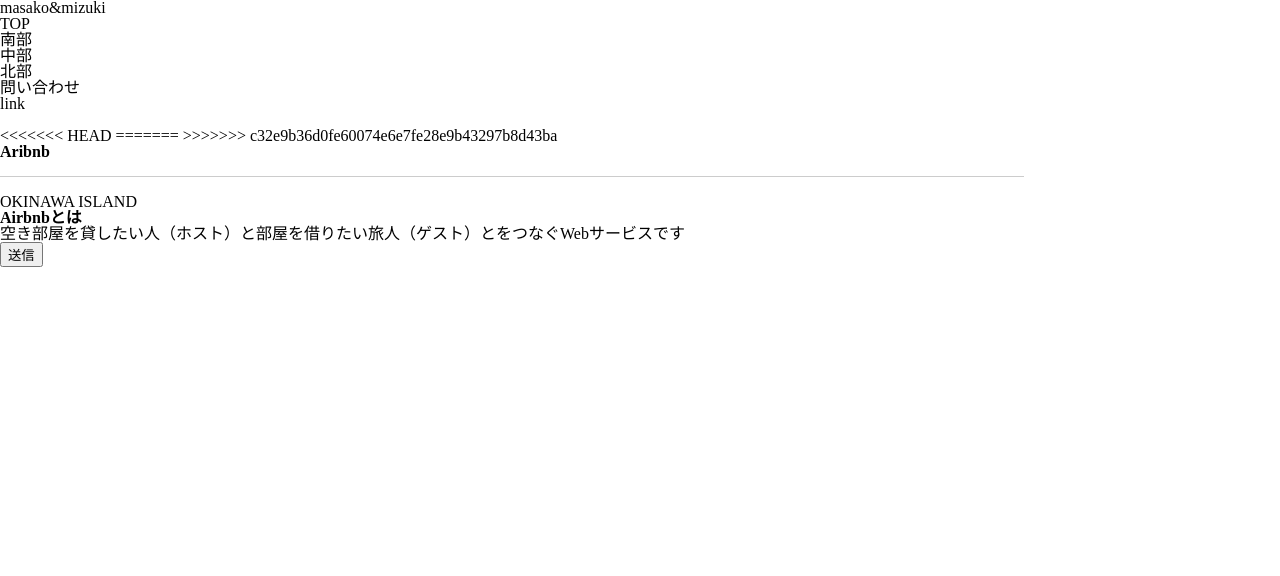
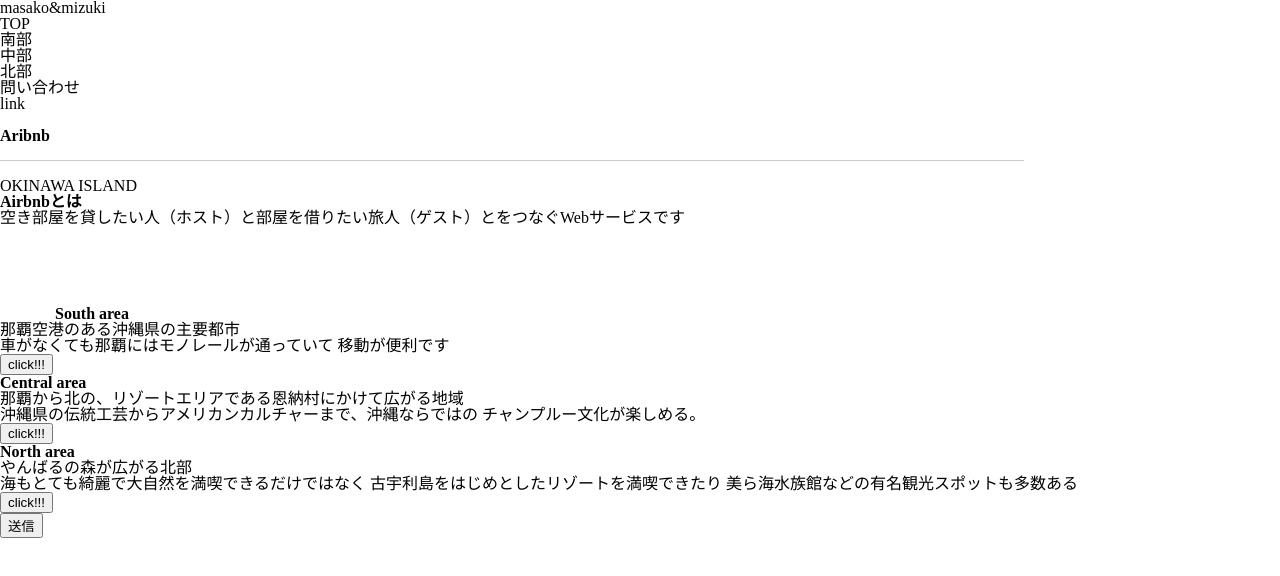
Before and after one commit to masakoji0125/Airbnb, a website: page index.html in a window 1280 px wide. Drawn offline with Linux system fonts and the light colour scheme; some icons are missing.

Commit message:
説明追加

```diff
--- a/index.html
+++ b/index.html
@@ -26,11 +26,7 @@
                 <li>link</li>
                 <i class="fab fa-airbnb fa-2x"></i>
             </ul>
-<<<<<<< HEAD
 
-=======
-
->>>>>>> c32e9b36d0fe60074e6e7fe28e9b43297b8d43ba
         </div>
 
     </header>
@@ -48,32 +44,60 @@
         <p class="description_text">空き部屋を貸したい人（ホスト）と部屋を借りたい旅人（ゲスト）とをつなぐWebサービスです</p>
     </div>
 
+    <div class="click1__container">
+       <div class="click1__area">
+           <h1>South area</h1>
+       </div>
+       <div class="click__img1">
+           <div class="click__about1">
                <div>
-       <div></div>
+                   <p>那覇空港のある沖縄県の主要都市<br>
+                      車がなくても那覇にはモノレールが通っていて
+                      移動が便利です<br>
+                    </p>
+               </div>
                <div>
-           <div>
-               <div></div>
-               <div></div>
+                   <button class="click__button1">click!!!</button>
+               </div>
            </div>
        </div>
     </div>
 
+    <div class="click2__container">
         <div>
-        <div></div>
+            <h1>Central area</h1>
+        </div>
+        <div class="click__img2">
+            <div class="click__about2">
                 <div>
+                    <p>那覇から北の、リゾートエリアである恩納村にかけて広がる地域<br>
+                       沖縄県の伝統工芸からアメリカンカルチャーまで、沖縄ならではの
+                       チャンプルー文化が楽しめる。
+                    </p>
+                </div>
                 <div>
-                <div></div>
-                <div></div>
+                    <button class="click__button2">click!!!</button>
+                </div>
             </div>
         </div>
      </div>
 
+     <div class="click3__container">
         <div>
-        <div></div>
+            <h1>North area</h1>
+        </div>
+        <div class="click__img3">
+            <div class="click__about3">
                 <div>
+                    <p>やんばるの森が広がる北部<br>
+                       海もとても綺麗で大自然を満喫できるだけではなく
+                       古宇利島をはじめとしたリゾートを満喫できたり
+                       美ら海水族館などの有名観光スポットも多数ある
+                    </p>
+                </div>
                 <div>
-                <div></div>
-                <div></div>
+                    <button class="click__button3">click!!!</button>
+                </div>
             </div>
         </div>
      </div>
--- a/sass/style.scss
+++ b/sass/style.scss
@@ -0,0 +1,12 @@
+.click1 {
+    height: 770px;
+    background-color: red($color: #000000);
+
+    &__area {
+        margin-top: 80px;
+        margin-left: 55px;
+    }
+
+
+
+}
```
Also changed, not shown: css/style.css. Lines whose indentation alone changed are shown as unchanged.
